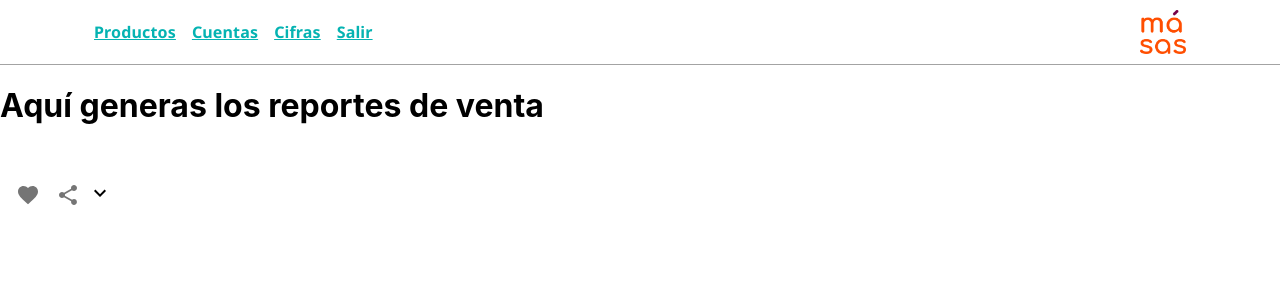
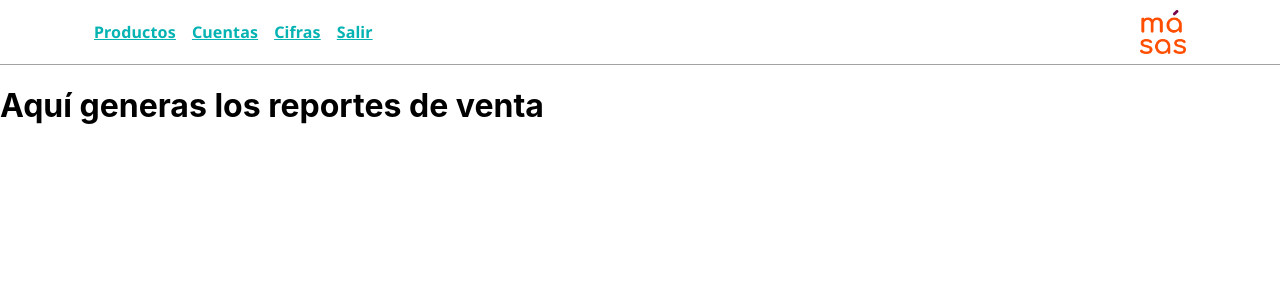
Before and after one commit to masasorganization/masas-web, a React (Create React App) app: page /salesrep in a window 1280 px wide. Shown: the top 300 px of the page. Built offline with nearby package versions, Linux system fonts and the light colour scheme.

Commit message:
salesrep cleaned

```diff
--- a/src/pages/admin/salesrep.jsx
+++ b/src/pages/admin/salesrep.jsx
@@ -1,97 +1,13 @@
 import * as React from 'react'
 import TestNavbar from '../../components/admin/TestNavbar'
-import Collapse from '@mui/material/Collapse'
-
-import Typography from '@mui/material/Typography'
-import CardActions from '@mui/material/CardActions'
-import IconButton from '@mui/material/IconButton'
-import FavoriteIcon from '@mui/icons-material/Favorite'
-import ShareIcon from '@mui/icons-material/Share'
-import ExpandMoreIcon from '@mui/icons-material/ExpandMore'
-//import { styled } from '@mui/material/styles'
-import { Link } from 'react-router-dom'
-import Box from '@mui/material/Box'
-import MenuIcon from '@mui/icons-material/Menu'
 
 function SalesReport() {
-  const [expanded, setExpanded] = React.useState(false)
-
-  const handleExpandClick = () => {
-    setExpanded(!expanded)
-  }
   return (
     <div>
       <TestNavbar></TestNavbar>
-      {/* ESPACIO DE PRUEBA */}
       <h1>Aquí generas los reportes de venta</h1>
-      <br />
-      <CardActions disableSpacing>
-        <IconButton aria-label="add to favorites">
-          <FavoriteIcon />
-        </IconButton>
-        <IconButton aria-label="share">
-          <ShareIcon />
-        </IconButton>
-        <Box
-          expand={expanded}
-          onClick={handleExpandClick}
-          aria-expanded={expanded}
-          aria-label="show more"
-        >
-          <ExpandMoreIcon />
-        </Box>
-      </CardActions>
-
-      <Box sx={{ display: 'flex', flexDirection: 'row', alignItems: 'center' }}>
-        <IconButton
-          aria-label="more"
-          sx={{ display: { xs: 'flex', md: 'none' }, mr: '16px' }}
-        >
-          <MenuIcon />
-        </IconButton>
-        <Collapse
-          orientation="horizontal"
-          in={expanded}
-          timeout="auto"
-          unmountOnExit
-        >
-          <Box
-            sx={{
-              display: {
-                xs: 'flex',
-                md: 'flex'
-              },
-              flexDirection: 'row'
-            }}
-          >
-            <Typography component={Link} sx={{ ...botonTexto }} to="productmanag">
-              Productos
-            </Typography>
-            <Typography component={Link} sx={{ ...botonTexto }} to="sellermanag">
-              Cuentas
-            </Typography>
-            <Typography component={Link} sx={{ ...botonTexto }} to="salesrep">
-              Cifras
-            </Typography>
-            <Typography component={Link} sx={{ ...botonTexto }} to="login">
-              Salir
-            </Typography>
-          </Box>
-        </Collapse>
-      </Box>
     </div>
   )
 }
 
 export default SalesReport
-
-const botonTexto = {
-  fontFamily: 'Noto Sans, sans-serif',
-  fontWeight: 700,
-  fontSize: '16px',
-  color: '#05B3B2',
-  mr: '16px',
-  ':hover': {
-    color: '#666666'
-  }
-}
```
